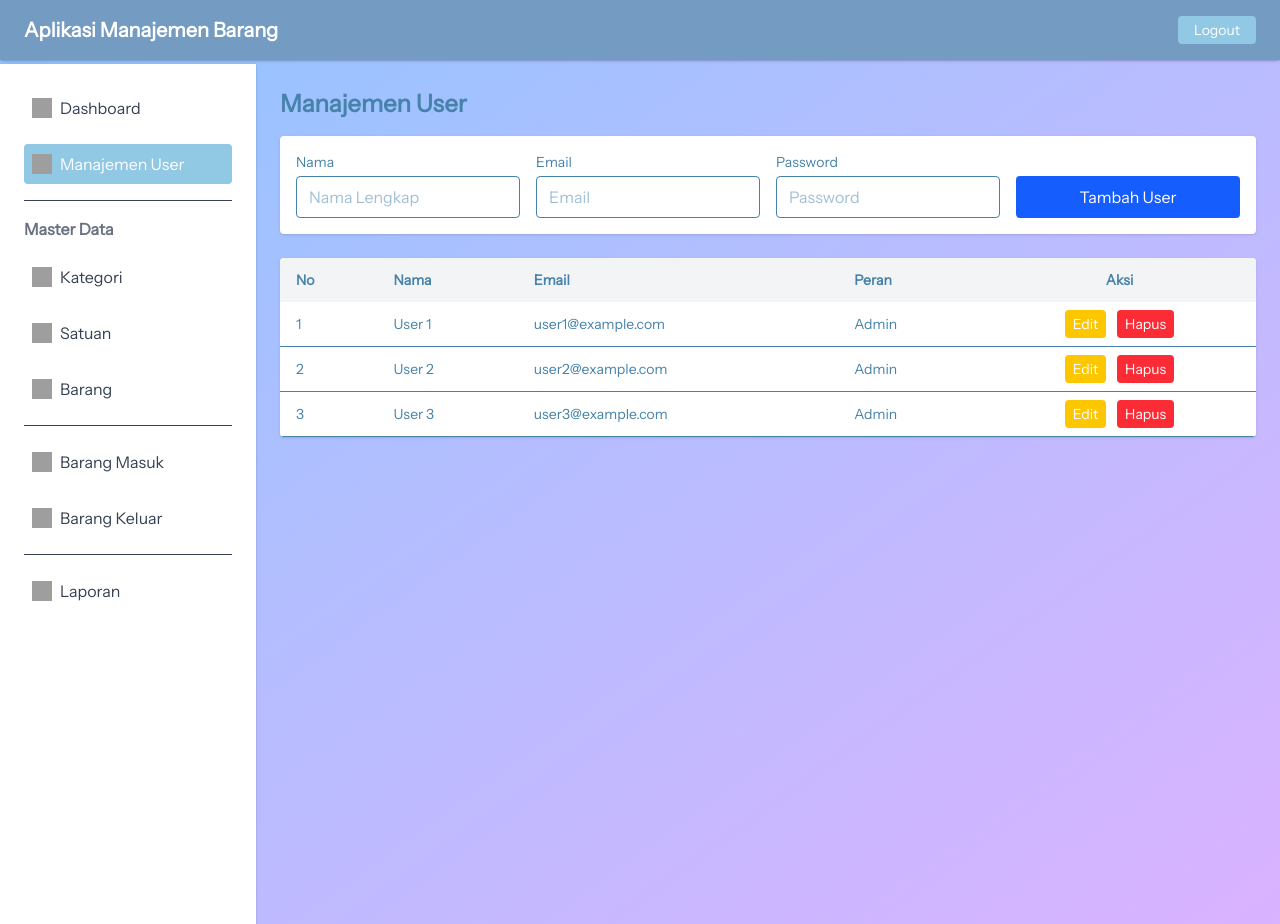
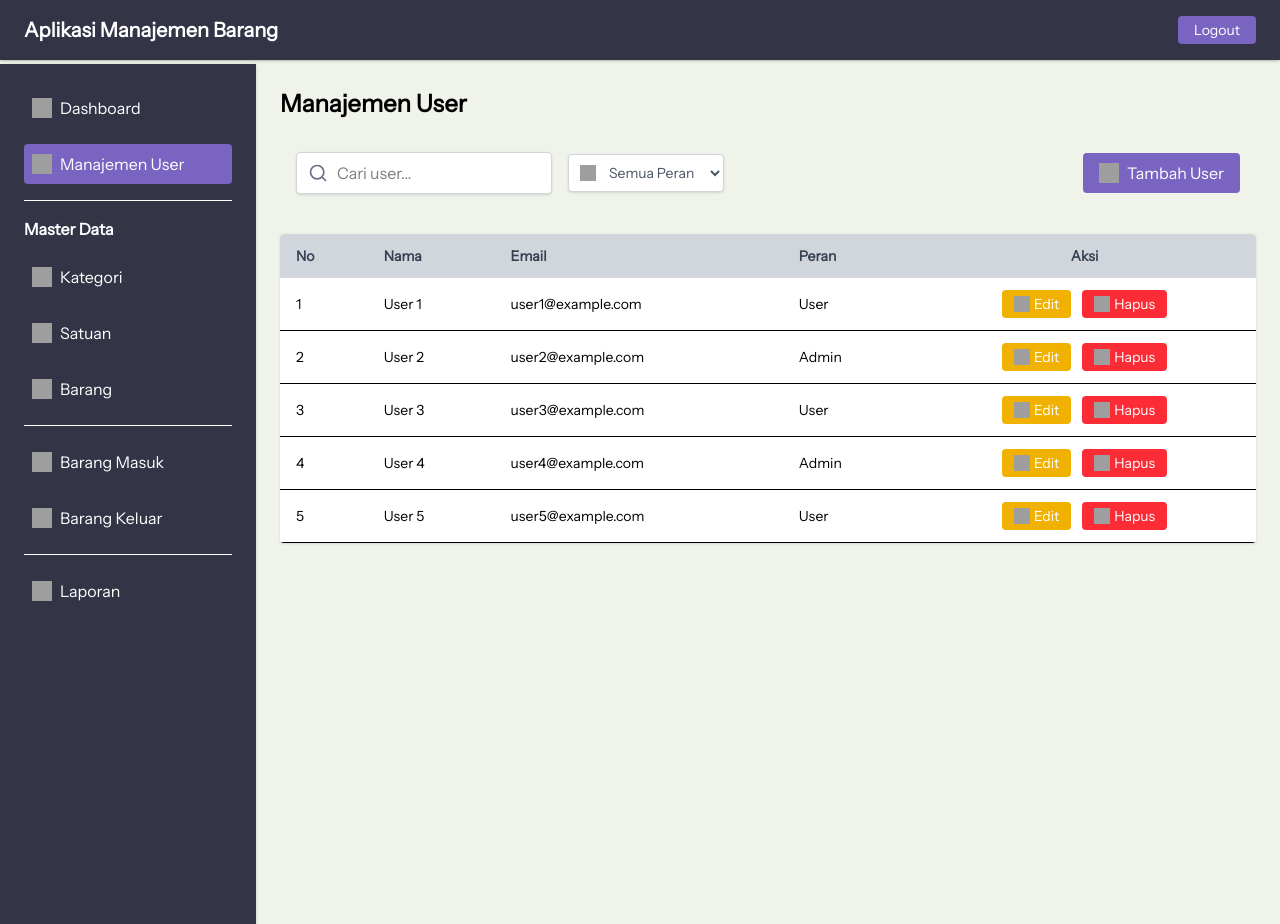
Before and after one commit to Bleatze/Aplikasi-Manajemen-Barang, a Laravel app: page /users in a window 1280 px wide. Run offline with Laravel 12, Linux system fonts and the light colour scheme; the visitor is signed in with stand-in values (Sample User, id 1); style sheets or scripts are compiled from the project's sources; parts of the project's set-up code (start-up, migrations or seed data) failed here and were passed over; grey boxes are pictures that could not be loaded.

Commit message:
UI User Manajemen V1

```diff
--- a/resources/css/app.css
+++ b/resources/css/app.css
@@ -9,12 +9,16 @@
     --font-sans: 'Instrument Sans', ui-sans-serif, system-ui, sans-serif, 'Apple Color Emoji', 'Segoe UI Emoji',
         'Segoe UI Symbol', 'Noto Color Emoji';
 
-   --color-primary: #91C8E4;
+   --color-primary: #7965C1 ;
     --color-soft: #749BC2;
     --color-accent: #4682A9;
     --color-highlight: #FFFBDE;
+    --color-kk:#483AA0;
 
     /* Tambahan kontras */
+    --color-haha:#EFF3EA;
     --color-dark: #2E3A59;
     --color-light: #F9FAFB;
+    --color-ob: #333446;
+    --color-bg:#E3D095;
 }
--- a/resources/views/dashboard.blade.php
+++ b/resources/views/dashboard.blade.php
@@ -77,9 +77,6 @@ $barangKritis = array_filter($barangList, fn($b) => $b['statusValue'] === 'kriti
 <div id="notifKritis" class="bg-white p-4 rounded shadow animate-fade relative">
     <div class="flex justify-between items-center mb-2">
         <h2 class="text-md font-semibold text-red-600 flex items-center gap-2">
-            <svg xmlns="http://www.w3.org/2000/svg" class="h-5 w-5 text-red-600" fill="none" viewBox="0 0 24 24" stroke="currentColor">
-                <path stroke-linecap="round" stroke-linejoin="round" stroke-width="2" d="M18.364 5.636l-1.414-1.414L12 9.172 7.05 4.222 5.636 5.636 10.586 10.586 5.636 15.536l1.414 1.414L12 12.828l4.95 4.95 1.414-1.414L13.414 10.586 18.364 5.636z" />
-            </svg>
             Barang Kritis
         </h2>
         <div class="flex items-center gap-2">
--- a/resources/views/laporan.blade.php
+++ b/resources/views/laporan.blade.php
@@ -16,7 +16,7 @@
                 <label class="block text-sm mb-1">Tanggal Selesai</label>
                 <input type="date" class="w-full border rounded px-3 py-2">
             </div>
-            <button class="bg-blue-600 text-white mt-6 py-2 rounded hover:bg-blue-700 col-span-full md:col-span-1">
+            <button class="bg-primary text-white mt-6 py-2 rounded hover:bg-kk col-span-full md:col-span-1">
                 Tampilkan
             </button>
         </form>
--- a/resources/views/layouts/main.blade.php
+++ b/resources/views/layouts/main.blade.php
@@ -6,7 +6,7 @@
     @vite('resources/css/app.css')
     <link href="https://fonts.googleapis.com/css2?family=Instrument+Sans&display=swap" rel="stylesheet">
 </head>
-<body class="font-sans bg-gradient-to-br from-blue-300 to-purple-300 min-h-screen text-accent">
+<body class="font-sans bg-haha">
 
     {{-- Navbar Tetap di Atas --}}
     <header class="fixed top-0 left-0 right-0 z-50 bg-white shadow">
--- a/resources/views/master/barang.blade.php
+++ b/resources/views/master/barang.blade.php
@@ -25,7 +25,7 @@
                     <option>Box</option>
                 </select>
             </div>
-            <button class="bg-blue-600 text-white py-2 rounded hover:bg-blue-700 col-span-full">Tambah</button>
+            <button class="bg-primary text-white px-4 py-2 rounded hover:bg-kk">Tambah</button>
         </form>
     </div>
 
--- a/resources/views/master/kategori.blade.php
+++ b/resources/views/master/kategori.blade.php
@@ -12,7 +12,7 @@
                 <label class="block text-sm font-medium mb-1">Nama Kategori</label>
                 <input type="text" class="w-full border-gray-300 rounded px-3 py-2 shadow-sm" placeholder="Masukkan nama kategori">
             </div>
-            <button type="submit" class="bg-blue-600 text-white px-4 py-2 rounded hover:bg-blue-700">
+            <button type="submit" class="bg-primary text-white px-4 py-2 rounded hover:bg-kk">
                 Tambah
             </button>
         </form>
--- a/resources/views/master/satuan.blade.php
+++ b/resources/views/master/satuan.blade.php
@@ -12,7 +12,7 @@
                 <label class="block text-sm font-medium mb-1">Nama Satuan</label>
                 <input type="text" name="nama" class="w-full border-gray-300 rounded px-3 py-2 shadow-sm" placeholder="Contoh: Pcs, Liter, Kg">
             </div>
-            <button type="submit" class="bg-blue-600 text-white px-4 py-2 rounded hover:bg-blue-700">
+            <button type="submit" class="bg-primary text-white px-4 py-2 rounded hover:bg-kk">
                 Tambah
             </button>
         </form>
--- a/resources/views/partials/navbar.blade.php
+++ b/resources/views/partials/navbar.blade.php
@@ -1,4 +1,4 @@
-<header class="bg-soft text-white shadow px-6 py-4">
+<header class="bg-ob text-white shadow px-6 py-4">
     <div class="flex justify-between items-center">
 
         <h1 class="text-xl font-bold">Aplikasi Manajemen Barang</h1>
--- a/resources/views/partials/sidebar.blade.php
+++ b/resources/views/partials/sidebar.blade.php
@@ -1,40 +1,40 @@
-<aside class="w-64 bg-white shadow h-screen p-6 space-y-4 hidden md:block text-gray-700">
+<aside class="w-64 bg-ob shadow h-screen p-6 space-y-4 hidden md:block text-white">
 
     <a href="{{ route('dashboard') }}"
        class="flex items-center gap-2 transform transition-all duration-200 hover:translate-x-1 p-2 rounded
-       {{ request()->routeIs('dashboard') ? 'bg-primary text-white' : 'hover:bg-blue-500/20' }}">
-        <img src="https://api.iconify.design/mdi/view-dashboard.svg" alt="Dashboard" class="w-5 h-5">
+       {{ request()->routeIs('dashboard') ? 'bg-primary text-white' : 'hover:bg-kk' }}">
+        <img src="https://api.iconify.design/mdi/view-dashboard.svg?color=white" alt="Dashboard" class="w-5 h-5">
         Dashboard
     </a>
 
     <a href="{{ route('users.index') }}"
        class="flex items-center gap-2 transform transition-all duration-200 hover:translate-x-1 p-2 rounded
-       {{ request()->routeIs('users.*') ? 'bg-primary text-white' : 'hover:bg-blue-500/20' }}">
-        <img src="https://api.iconify.design/mdi/account-group.svg" alt="Users" class="w-5 h-5">
+       {{ request()->routeIs('users.*') ? 'bg-primary text-white' : 'hover:bg-kk' }}">
+        <img src="https://api.iconify.design/mdi/account-group.svg?color=white" alt="Users" class="w-5 h-5">
         Manajemen User
     </a>
 
     <hr>
-    <h2 class="font-semibold text-gray-500">Master Data</h2>
+    <h2 class="font-semibold text-white">Master Data</h2>
 
     <a href="{{ route('kategori.index') }}"
        class="flex items-center gap-2 transform transition-all duration-200 hover:translate-x-1 p-2 rounded
-       {{ request()->routeIs('kategori.*') ? 'bg-primary text-white' : 'hover:bg-blue-500/20' }}">
-        <img src="https://api.iconify.design/mdi:shape-outline.svg" alt="Kategori" class="w-5 h-5">
+       {{ request()->routeIs('kategori.*') ? 'bg-primary text-white' : 'hover:bg-kk' }}">
+        <img src="https://api.iconify.design/mdi:shape-outline.svg?color=white" alt="Kategori" class="w-5 h-5">
         Kategori
     </a>
 
     <a href="{{ route('satuan.index') }}"
        class="flex items-center gap-2 transform transition-all duration-200 hover:translate-x-1 p-2 rounded
-       {{ request()->routeIs('satuan.*') ? 'bg-primary text-white' : 'hover:bg-blue-500/20' }}">
-        <img src="https://api.iconify.design/mdi:scale-balance.svg" alt="Satuan" class="w-5 h-5">
+       {{ request()->routeIs('satuan.*') ? 'bg-primary text-white' : 'hover:bg-kk' }}">
+        <img src="https://api.iconify.design/mdi:scale-balance.svg?color=white" alt="Satuan" class="w-5 h-5">
         Satuan
     </a>
 
     <a href="{{ route('barang.index') }}"
        class="flex items-center gap-2 transform transition-all duration-200 hover:translate-x-1 p-2 rounded
-       {{ request()->routeIs('barang.*') ? 'bg-primary text-white' : 'hover:bg-blue-500/20' }}">
-        <img src="https://api.iconify.design/mdi:archive-outline.svg" alt="Barang" class="w-5 h-5">
+       {{ request()->routeIs('barang.*') ? 'bg-primary text-white' : 'hover:bg-kk' }}">
+        <img src="https://api.iconify.design/mdi:archive-outline.svg?color=white" alt="Barang" class="w-5 h-5">
         Barang
     </a>
 
@@ -42,15 +42,15 @@
 
     <a href="{{ route('barang-masuk.index') }}"
        class="flex items-center gap-2 transform transition-all duration-200 hover:translate-x-1 p-2 rounded
-       {{ request()->routeIs('barang-masuk.*') ? 'bg-primary text-white' : 'hover:bg-blue-500/20' }}">
-        <img src="https://api.iconify.design/mdi:tray-arrow-down.svg" alt="Barang Masuk" class="w-5 h-5">
+       {{ request()->routeIs('barang-masuk.*') ? 'bg-primary text-white' : 'hover:bg-kk' }}">
+        <img src="https://api.iconify.design/mdi:tray-arrow-down.svg?color=white" alt="Barang Masuk" class="w-5 h-5">
         Barang Masuk
     </a>
 
     <a href="{{ route('barang-keluar.index') }}"
        class="flex items-center gap-2 transform transition-all duration-200 hover:translate-x-1 p-2 rounded
-       {{ request()->routeIs('barang-keluar.*') ? 'bg-primary text-white' : 'hover:bg-blue-500/20' }}">
-        <img src="https://api.iconify.design/mdi:tray-arrow-up.svg" alt="Barang Keluar" class="w-5 h-5">
+       {{ request()->routeIs('barang-keluar.*') ? 'bg-primary text-white' : 'hover:bg-kk' }}">
+        <img src="https://api.iconify.design/mdi:tray-arrow-up.svg?color=white" alt="Barang Keluar" class="w-5 h-5">
         Barang Keluar
     </a>
 
@@ -58,8 +58,8 @@
 
     <a href="{{ route('laporan.index') }}"
        class="flex items-center gap-2 transform transition-all duration-200 hover:translate-x-1 p-2 rounded
-       {{ request()->routeIs('laporan.*') ? 'bg-primary text-white' : 'hover:bg-blue-500/20' }}">
-        <img src="https://api.iconify.design/mdi:file-chart-outline.svg" alt="Laporan" class="w-5 h-5">
+       {{ request()->routeIs('laporan.*') ? 'bg-primary text-white' : 'hover:bg-kk' }}">
+        <img src="https://api.iconify.design/mdi:file-chart-outline.svg?color=white" alt="Laporan" class="w-5 h-5">
         Laporan
     </a>
 
--- a/resources/views/transaksi/barang-keluar.blade.php
+++ b/resources/views/transaksi/barang-keluar.blade.php
@@ -23,7 +23,7 @@
                 <label class="block text-sm mb-1">Jumlah</label>
                 <input type="number" class="w-full border rounded px-3 py-2" placeholder="0">
             </div>
-            <button class="bg-blue-600 text-white mt-6 py-2 rounded hover:bg-blue-700 col-span-full md:col-span-1">
+            <button class="bg-primary text-white mt-6 py-2 rounded hover:bg-kk col-span-full md:col-span-1">
                 Tambah
             </button>
         </form>
--- a/resources/views/transaksi/barang-masuk.blade.php
+++ b/resources/views/transaksi/barang-masuk.blade.php
@@ -23,7 +23,7 @@
                 <label class="block text-sm mb-1">Jumlah</label>
                 <input type="number" class="w-full border rounded px-3 py-2" placeholder="0">
             </div>
-            <button class="bg-blue-600 text-white mt-6 py-2 rounded hover:bg-blue-700 col-span-full md:col-span-1">
+            <button class="bg-primary text-white mt-6 py-2 rounded hover:bg-kk col-span-full md:col-span-1">
                 Tambah
             </button>
         </form>
--- a/resources/views/users.blade.php
+++ b/resources/views/users.blade.php
@@ -5,31 +5,102 @@
 @section('content')
 <h1 class="text-2xl font-semibold mb-4">Manajemen User</h1>
 
-    {{-- Form Tambah User --}}
-    <div class="bg-white p-4 rounded shadow mb-6">
-        <form class="grid md:grid-cols-4 gap-4">
-            <div>
-                <label class="block text-sm mb-1">Nama</label>
-                <input type="text" class="w-full border rounded px-3 py-2" placeholder="Nama Lengkap">
+{{-- Search + Filter + Tambah User --}}
+<div class=" p-4 rounded mb-6 flex flex-col md:flex-row md:items-center md:justify-between gap-4">
+    <div class="flex items-center gap-4 flex-wrap">
+        <!-- Search Input -->
+        <div class="relative">
+            <span class="absolute inset-y-0 left-0 flex items-center pl-3 text-gray-500">
+                <svg xmlns="http://www.w3.org/2000/svg" class="h-5 w-5" fill="none"
+                     viewBox="0 0 24 24" stroke="currentColor">
+                    <path stroke-linecap="round" stroke-linejoin="round" stroke-width="2"
+                          d="M21 21l-4.35-4.35M11 19a8 8 0 100-16 8 8 0 000 16z" />
+                </svg>
+            </span>
+            <input type="text" placeholder="Cari user..."
+                   class="bg-white pl-10 pr-3 py-2 border border-gray-300 rounded shadow-sm focus:outline-none w-64">
         </div>
-            <div>
-                <label class="block text-sm mb-1">Email</label>
-                <input type="email" class="w-full border rounded px-3 py-2" placeholder="Email">
+
+       <div class="relative inline-block">
+    <!-- Ikon filter -->
+    <span class="absolute inset-y-0 left-0 flex items-center pl-3 pointer-events-none">
+        <img src="https://api.iconify.design/mdi/filter-variant.svg?color=gray" alt="Filter"
+             class="w-4 h-4">
+    </span>
+
+    <!-- Select dengan padding kiri agar tidak menabrak ikon -->
+    <select class="bg-white border border-gray-300 shadow rounded py-2 pl-9 pr-3 text-sm text-gray-600 focus:outline-none">
+        <option value="">Semua Peran</option>
+        <option value="admin">Admin</option>
+        <option value="user">User</option>
+    </select>
 </div>
-            <div>
-                <label class="block text-sm mb-1">Password</label>
-                <input type="password" class="w-full border rounded px-3 py-2" placeholder="Password">
+
     </div>
-            <button class="bg-blue-600 text-white mt-6 py-2 rounded hover:bg-blue-700 col-span-full md:col-span-1">
+
+    <!-- Tombol buka modal -->
+<button onclick="openModal()" class="flex items-center gap-2 bg-primary text-white px-4 py-2 rounded hover:bg-kk transition">
+    <img src="https://api.iconify.design/mdi/account-plus.svg?color=white" alt="Add User" class="w-5 h-5">
     Tambah User
 </button>
+
+
+<!-- Modal backdrop -->
+<div id="modal-tambah-user" onclick="handleBackdropClick(event)" class="fixed inset-0 bg-transparent backdrop-blur-sm hidden justify-center items-center z-50">
+    <!-- Modal box -->
+    <div class="bg-white rounded-lg w-full max-w-lg p-6 shadow-lg relative">
+        <!-- Tombol close -->
+        <button onclick="closeModal()" class="absolute top-3 right-3 text-gray-500 hover:text-red-500">
+            <img src="https://api.iconify.design/mdi/close.svg?color=gray" class="w-5 h-5" />
+        </button>
+
+        <h2 class="text-xl font-semibold mb-4">Tambah User</h2>
+
+        <form action="" method="POST" class="space-y-4">
+            @csrf
+
+            <div>
+                <label for="name" class="block text-sm font-medium">Nama</label>
+                <input type="text" name="name" id="name" required
+                       class="w-full border border-gray-300 rounded px-3 py-2 focus:outline-none focus:ring focus:border-primary">
+            </div>
+
+            <div>
+                <label for="email" class="block text-sm font-medium">Email</label>
+                <input type="email" name="email" id="email" required
+                       class="w-full border border-gray-300 rounded px-3 py-2 focus:outline-none focus:ring focus:border-primary">
+            </div>
+
+            <div>
+                <label for="role" class="block text-sm font-medium">Peran</label>
+                <select name="role" id="role"
+                        class="w-full border border-gray-300 rounded px-3 py-2 focus:outline-none focus:ring focus:border-primary">
+                    <option value="admin">Admin</option>
+                    <option value="user">User</option>
+                </select>
+            </div>
+
+            <div>
+                <label for="password" class="block text-sm font-medium">Password</label>
+                <input type="password" name="password" id="password" required
+                       class="w-full border border-gray-300 rounded px-3 py-2 focus:outline-none focus:ring focus:border-primary">
+            </div>
+
+            <div class="flex justify-end gap-2">
+                <button type="button" onclick="closeModal()" class="bg-gray-300 text-gray-800 px-4 py-2 rounded hover:bg-gray-400">Batal</button>
+                <button type="submit" class="bg-primary text-white px-4 py-2 rounded hover:bg-kk transition">Simpan</button>
+            </div>
         </form>
     </div>
+</div>
 
-    {{-- Tabel User --}}
+
+</div>
+
+{{-- Tabel Daftar User --}}
 <div class="bg-white rounded shadow overflow-x-auto">
     <table class="min-w-full text-sm text-left">
-            <thead class="bg-gray-100">
+        <thead class="bg-gray-300 text-gray-700">
             <tr>
                 <th class="px-4 py-3">No</th>
                 <th class="px-4 py-3">Nama</th>
@@ -39,19 +110,44 @@
             </tr>
         </thead>
         <tbody>
-                @for ($i = 1; $i <= 3; $i++)
-                    <tr class="border-b">
-                        <td class="px-4 py-2">{{ $i }}</td>
-                        <td class="px-4 py-2">User {{ $i }}</td>
-                        <td class="px-4 py-2">user{{ $i }}@example.com</td>
-                        <td class="px-4 py-2">Admin</td>
-                        <td class="px-4 py-2 text-center space-x-2">
-                            <button class="bg-yellow-400 px-2 py-1 text-white rounded hover:bg-yellow-500">Edit</button>
-                            <button class="bg-red-500 px-2 py-1 text-white rounded hover:bg-red-600">Hapus</button>
+            @for ($i = 1; $i <= 5; $i++)
+            <tr class="border-b hover:bg-gray-50">
+                <td class="px-4 py-3">{{ $i }}</td>
+                <td class="px-4 py-3">User {{ $i }}</td>
+                <td class="px-4 py-3">user{{ $i }}@example.com</td>
+                <td class="px-4 py-3">{{ $i % 2 == 0 ? 'Admin' : 'User' }}</td>
+                <td class="px-4 py-3 text-center space-x-2">
+                    <!-- Tombol Edit -->
+                    <a href="#" class="inline-flex items-center px-3 py-1 text-sm text-white bg-yellow-500 rounded hover:bg-yellow-600">
+                        <img src="https://api.iconify.design/mdi/pencil.svg?color=white" class="w-4 h-4 mr-1" alt="Edit">
+                        Edit
+                    </a>
+
+                    <!-- Tombol Hapus -->
+                    <button onclick="confirm('Yakin ingin menghapus user ini?')"
+                            class="inline-flex items-center px-3 py-1 text-sm text-white bg-red-500 rounded hover:bg-red-600">
+                        <img src="https://api.iconify.design/mdi/trash-can.svg?color=white" class="w-4 h-4 mr-1" alt="Delete">
+                        Hapus
+                    </button>
                 </td>
             </tr>
             @endfor
         </tbody>
     </table>
 </div>
+<script>
+    function openModal() {
+        document.getElementById('modal-tambah-user').classList.remove('hidden');
+        document.getElementById('modal-tambah-user').classList.add('flex');
+    }
+
+    function closeModal() {
+        document.getElementById('modal-tambah-user').classList.add('hidden');
+        document.getElementById('modal-tambah-user').classList.remove('flex');
+    }
+    function handleBackdropClick(event) {
+        // Kalau klik di area backdrop, close modal
+        closeModal();
+    }
+</script>
 @endsection
```
Lines whose indentation alone changed are shown as unchanged.
